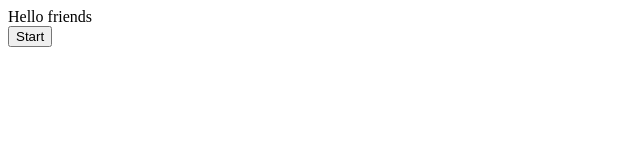
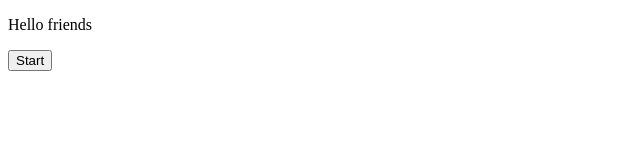
Before and after one commit to Amber-Robeck/learningTypescript, a website with bundled scripts: page index.html in a window 1280 px wide. Shown: the whole page, without its empty margins (0-640 px from the left). Built offline with nearby package versions, Linux system fonts and the light colour scheme.

Commit message:
Dynamically added all html elements in index.ts and deleted from index.html

```diff
--- a/index.html
+++ b/index.html
@@ -10,26 +10,9 @@
 </head>
 
 <body>
-    <header>Hello friends</header>
-    <div class="game">
-        <button class="start">Start</button>
-        <!-- <table class="table">
-            <tr>
-                <td></td>
-                <td></td>
-                <td></td>
-                <td></td>
-                <td></td>
-                <td></td>
-                <td></td>
-                <td></td>
-                <td></td>
-                <td></td>
-            </tr>
-        </table> -->
-    </div>
 
     <script src="dist/index.js" defer></script>
+    <script>var exports = {};</script>
 </body>
 
 </html>
--- a/src/index.ts
+++ b/src/index.ts
@@ -1,4 +1,5 @@
 //When writing a specific outDir in tcconfig, can't run the file directly on terminal or it compiles file to same folder, use tsc--watch instead
+
 
 
 //Start game button
@@ -13,22 +14,37 @@
 //Hints....
 
 
-const startButton = document.querySelector(".start")!;
-const game = document.querySelector(".game")!;
+window.onload = function () {
+    let gameSpace = document.createElement("div");
+    gameSpace.setAttribute("class", "game");
+    let hello = document.createElement("p");
+    hello.innerText = "Hello friends";
+    let startB = document.createElement("button");
+    startB.setAttribute("class", "start");
+    startB.innerText = "Start";
+    startB.onclick = startGame;
+    gameSpace.appendChild(hello);
+    gameSpace.appendChild(startB);
+    document.body.appendChild(gameSpace);
+    console.log('page is fully loaded');
+};
+
+
 let words = ["one", "two", "three"];
-
-startButton.addEventListener('click', function () {
+const startGame = function () {
     console.log("started game");
     createTable();
     displayWords();
+    const startButton = document.querySelector(".start")!;
+    startButton.setAttribute("style", "display: none;")
+}
 
-    startButton.setAttribute("style", "display: none;")
-});
 
 //variable for row/column in table
 const block = 8;
 
 const createTable = function () {
+    const game = document.querySelector(".game")!;
     let table = document.createElement("table");
     let tableRow;
     let tableData;
```
Also changed, not shown: dist/index.html.
